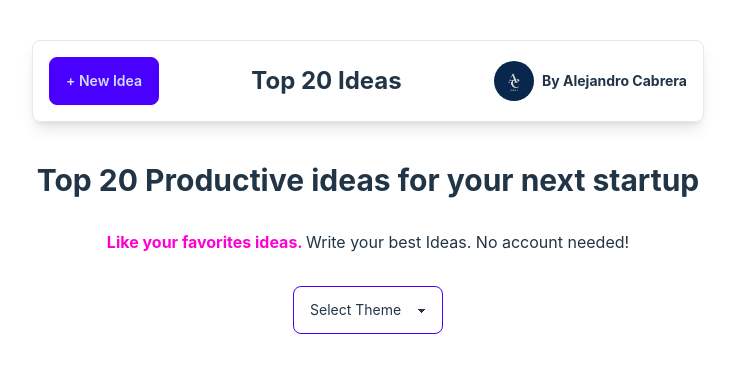
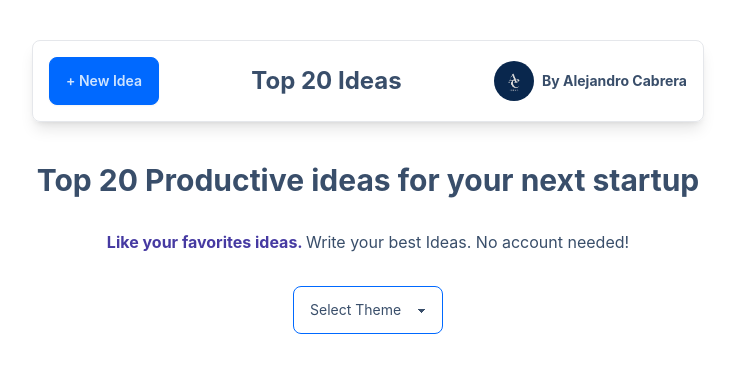
Before and after one commit to Alek30k/Top-50-Ideas, a React (Vite) app: page / in a window 1280 px wide. Shown: the top 372 px of the page, without its empty margins (272-1007 px from the left). Built offline with nearby package versions, Linux system fonts and the light colour scheme.

Commit message:
last commit

```diff
--- a/src/App.jsx
+++ b/src/App.jsx
@@ -1,12 +1,20 @@
+import { useState } from "react";
 import HomeScreen from "./Screens/Home/HomeScreen";
+import { ThemeContext } from "./context/ThemeContext";
 
 function App() {
+  const [theme, setTheme] = useState("winter");
   return (
-    <div className="flex flex-col items-center p-4 md:p-10">
-      <div className="max-w-2xl w-full items-center ">
-        <HomeScreen />
+    <ThemeContext.Provider value={{ theme, setTheme }}>
+      <div
+        className="flex flex-col items-center p-4 md:p-10"
+        data-theme={theme}
+      >
+        <div className="max-w-2xl w-full items-center ">
+          <HomeScreen />
+        </div>
       </div>
-    </div>
+    </ThemeContext.Provider>
   );
 }
 
--- a/src/Screens/Home/components/Hero.jsx
+++ b/src/Screens/Home/components/Hero.jsx
@@ -1,4 +1,9 @@
+import { useContext } from "react";
+import { ThemeContext } from "../../../context/ThemeContext";
+
 const Hero = () => {
+  const { theme, setTheme } = useContext(ThemeContext);
+
   return (
     <div className="my-10 flex flex-col items-center gap-5">
       <h2 className="text-3xl font-bold text-center">
--- /dev/null
+++ b/src/context/ThemeContext.jsx
@@ -0,0 +1,3 @@
+import { createContext } from "react";
+
+export const ThemeContext = createContext(null);
```
